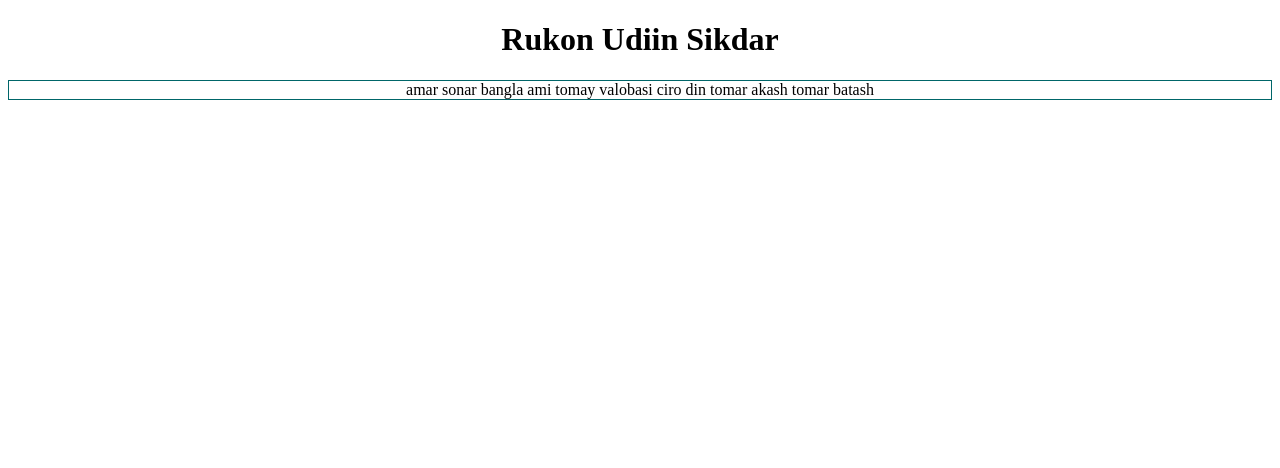
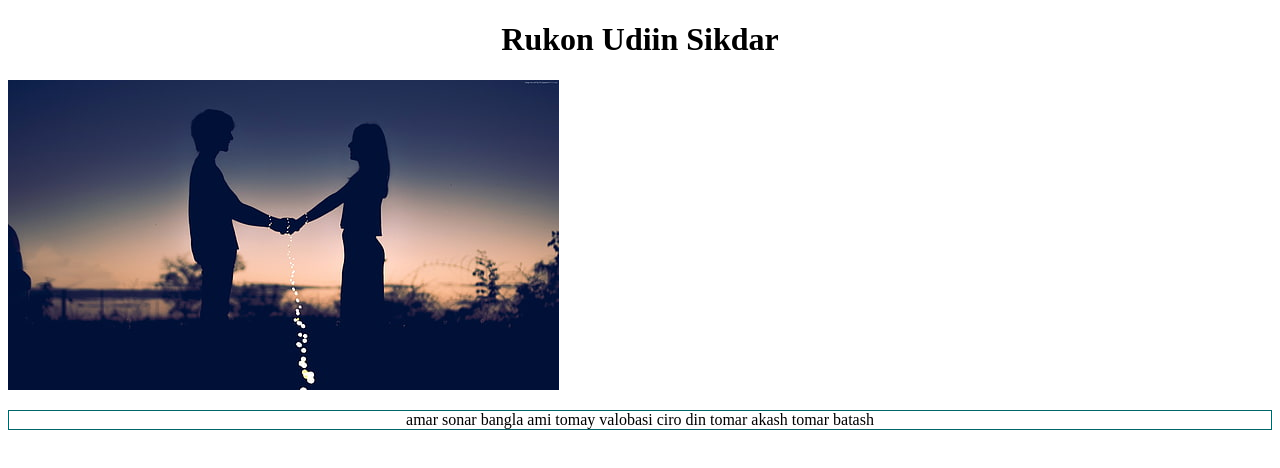
Before and after one commit to RnRukon/git-hub-push-test, a plain HTML site: page index.html in a window 1280 px wide. Drawn offline with Linux system fonts and the light colour scheme.

Commit message:
img adding

```diff
--- a/index.html
+++ b/index.html
@@ -8,6 +8,7 @@
 </head>
 <body>
     <h1 style="text-align: center;">Rukon Udiin Sikdar</h1>
+    <img src="love-image-4k-couple-wallpaper-thumb.jpg" alt="">
     <p style="text-align: center;border: 1px solid rgb(0, 102, 105);">amar sonar bangla ami tomay valobasi ciro din tomar akash tomar batash </p>
 </body>
 </html>
```
Also changed, not shown: love-image-4k-couple-wallpaper-thumb.jpg (added).
